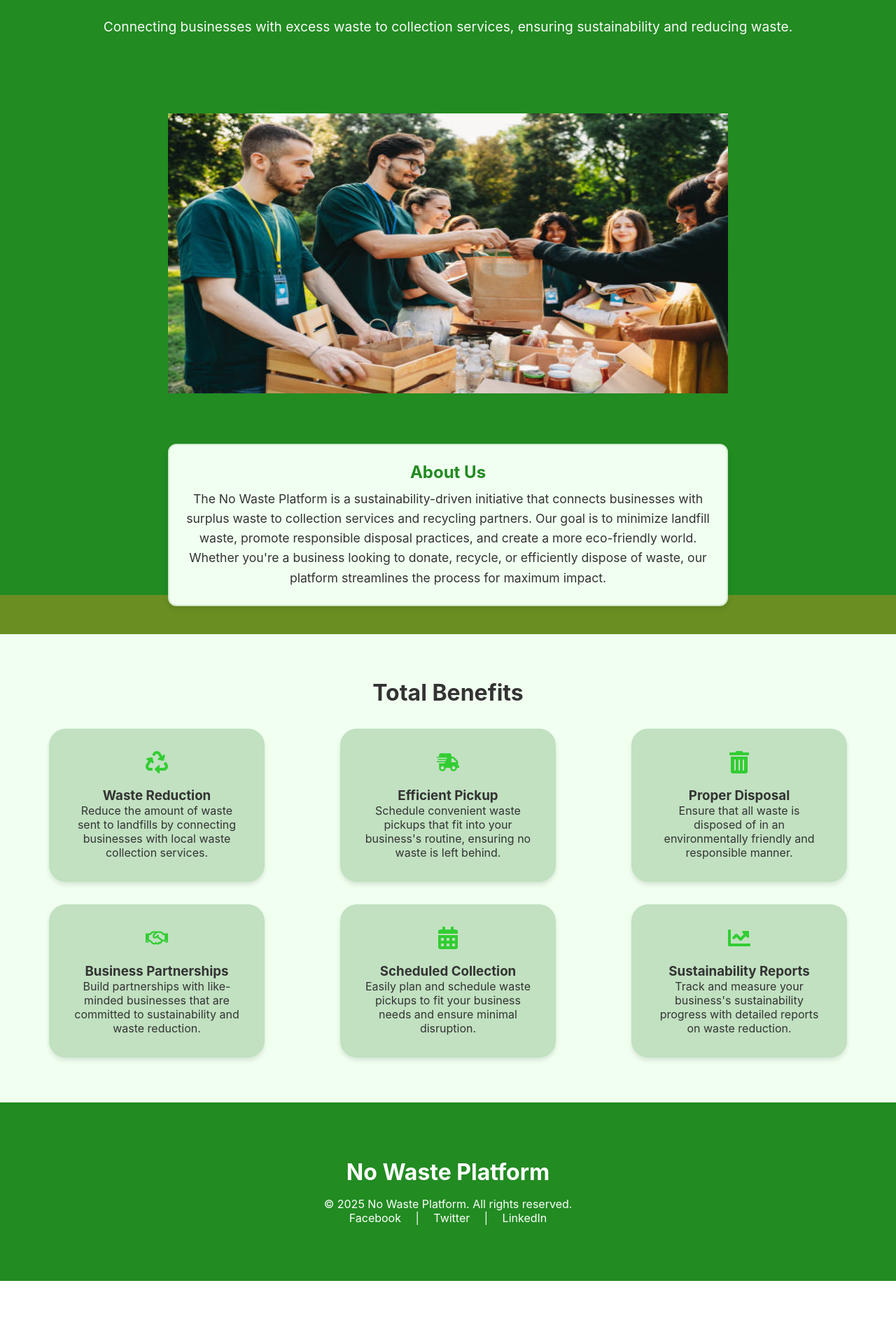
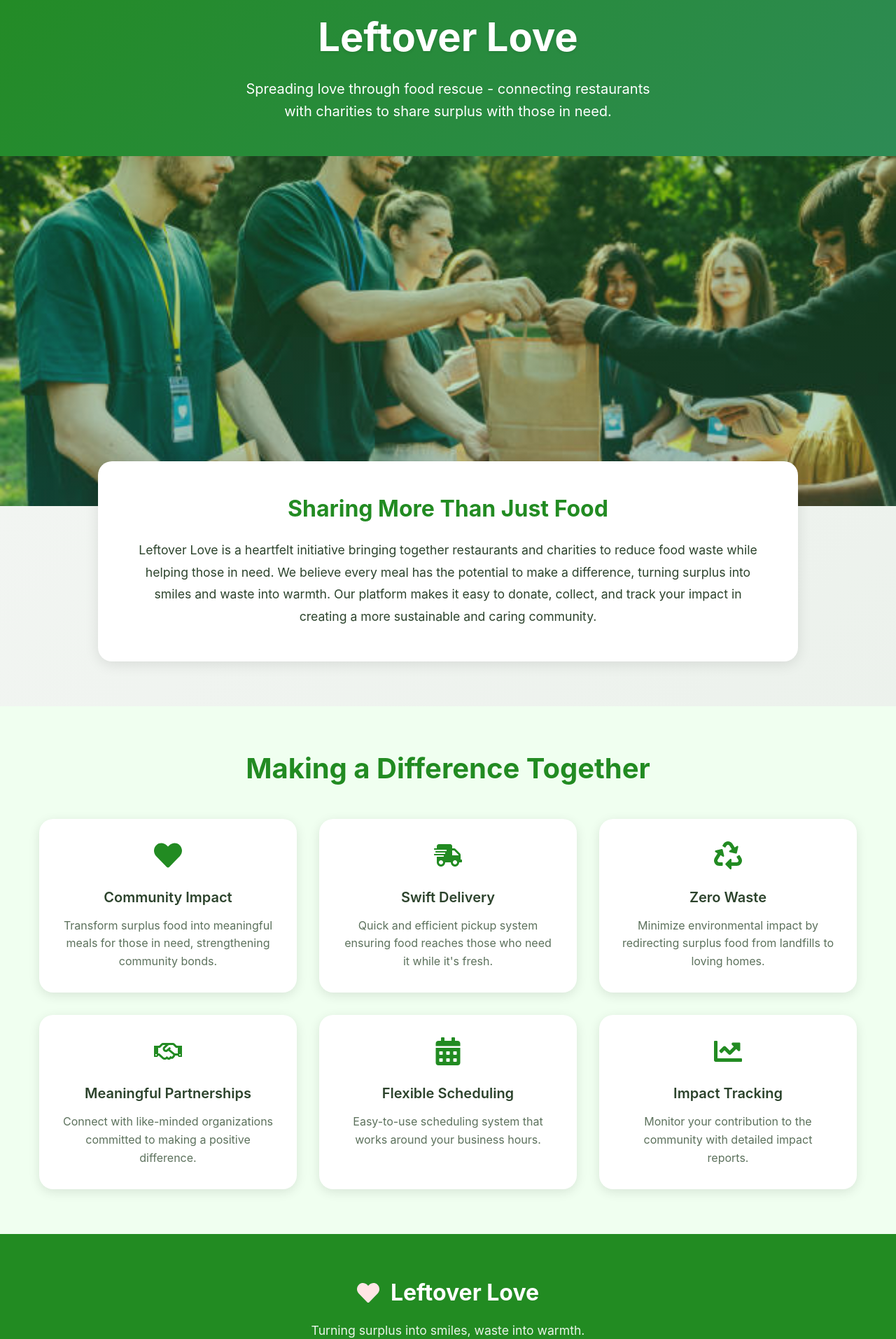
Before and after one commit to kendymann/leftover-love, a Next.js app in the folder frontend/nowastewebapp/: page /landing in a window 1280 px wide. Shown: the part 129-2042 px from the top of the page at 70% size. Before the commit the page ends 1959 px from the top, so only its background shows below. Built offline with nearby package versions, Linux system fonts and the light colour scheme.

Commit message:
finished frontend

```diff
--- a/frontend/nowastewebapp/src/app/landing/page.js
+++ b/frontend/nowastewebapp/src/app/landing/page.js
@@ -3,83 +3,87 @@
 import Image from "next/image";
 import styles from "./page.module.css";
 import Navbar from "../components/navbar";
-import { FaRecycle, FaShippingFast, FaTrashAlt, FaRegHandshake, FaCalendarAlt, FaChartLine } from "react-icons/fa";
+import { FaRecycle, FaShippingFast, FaTrashAlt, FaRegHandshake, FaCalendarAlt, FaChartLine, FaHeart } from "react-icons/fa";
 
 export default function Home() {
   return (
-
     <div className={styles.pageWrapper}>
-        {/* Navbar */}
-        <Navbar />
+      <Navbar />
 
       {/* Hero Section */}
       <section className={styles.hero}>
-        <h1>No Waste Platform</h1>
-        <p>
-          Connecting businesses with excess waste to collection services, ensuring sustainability and reducing waste.
-        </p>
+        <div className={styles.heroContent}>
+          <FaHeart className={styles.heartIcon} />
+          <h1>Leftover Love</h1>
+          <p>
+            Spreading love through food rescue - connecting restaurants with charities to share surplus with those in need.
+          </p>
+        </div>
       </section>
 
       {/* Image Section */}
       <section className={styles.imageSection}>
-        <Image src="/donations.jpg" alt="Donations" width={800} height={400} className={styles.image} />
+        <div className={styles.imageWrapper}>
+          <Image src="/donations.jpg" alt="Food Donations" width={800} height={400} className={styles.image} />
+          <div className={styles.imageOverlay}></div>
+        </div>
       </section>
 
       {/* About Us Section */}
       <section className={styles.aboutUs}>
-        <h2>About Us</h2>
+        <h2>Sharing More Than Just Food</h2>
         <p>
-          The No Waste Platform is a sustainability-driven initiative that connects businesses with surplus waste
-          to collection services and recycling partners. Our goal is to minimize landfill waste, promote responsible
-          disposal practices, and create a more eco-friendly world. Whether you're a business looking to donate, recycle,
-          or efficiently dispose of waste, our platform streamlines the process for maximum impact.
+          Leftover Love is a heartfelt initiative bringing together restaurants and charities to reduce food waste
+          while helping those in need. We believe every meal has the potential to make a difference, turning
+          surplus into smiles and waste into warmth. Our platform makes it easy to donate, collect, and track
+          your impact in creating a more sustainable and caring community.
         </p>
       </section>
 
       {/* Benefits Section */}
       <section className={styles.benefits}>
-        <h2>Total Benefits</h2>
+        <h2>Making a Difference Together</h2>
         <div className={styles.benefitsGrid}>
           <div className={styles.benefitBox}>
-            <FaRecycle className={styles.icon} />
-            <h3>Waste Reduction</h3>
+            <FaHeart className={styles.icon} />
+            <h3>Community Impact</h3>
             <p>
-              Reduce the amount of waste sent to landfills by connecting businesses with local waste collection services.
+              Transform surplus food into meaningful meals for those in need, strengthening community bonds.
             </p>
           </div>
           <div className={styles.benefitBox}>
             <FaShippingFast className={styles.icon} />
-            <h3>Efficient Pickup</h3>
+            <h3>Swift Delivery</h3>
             <p>
-              Schedule convenient waste pickups that fit into your business's routine, ensuring no waste is left behind.
+              Quick and efficient pickup system ensuring food reaches those who need it while it's fresh.
             </p>
           </div>
           <div className={styles.benefitBox}>
-            <FaTrashAlt className={styles.icon} />
-            <h3>Proper Disposal</h3>
+            <FaRecycle className={styles.icon} />
+            <h3>Zero Waste</h3>
             <p>
-              Ensure that all waste is disposed of in an environmentally friendly and responsible manner.
+              Minimize environmental impact by redirecting surplus food from landfills to loving homes.
             </p>
           </div>
           <div className={styles.benefitBox}>
             <FaRegHandshake className={styles.icon} />
-            <h3>Business Partnerships</h3>
+            <h3>Meaningful Partnerships</h3>
             <p>
-              Build partnerships with like-minded businesses that are committed to sustainability and waste reduction.
+              Connect with like-minded organizations committed to making a positive difference.
             </p>
           </div>
           <div className={styles.benefitBox}>
             <FaCalendarAlt className={styles.icon} />
-            <h3>Scheduled Collection</h3>
+            <h3>Flexible Scheduling</h3>
             <p>
-              Easily plan and schedule waste pickups to fit your business needs and ensure minimal disruption.
+              Easy-to-use scheduling system that works around your business hours.
             </p>
           </div>
           <div className={styles.benefitBox}>
             <FaChartLine className={styles.icon} />
-            <h3>Sustainability Reports</h3>
+            <h3>Impact Tracking</h3>
             <p>
-              Track and measure your business's sustainability progress with detailed reports on waste reduction.
+              Monitor your contribution to the community with detailed impact reports.
             </p>
           </div>
         </div>
@@ -88,11 +92,15 @@ export default function Home() {
       {/* Footer */}
       <footer className={styles.footer}>
         <div className={styles.footerContent}>
-          <h2>No Waste Platform</h2>
-          <p>&copy; 2025 No Waste Platform. All rights reserved.</p>
+          <div className={styles.footerLogo}>
+            <FaHeart className={styles.footerIcon} />
+            <h2>Leftover Love</h2>
+          </div>
+          <p>Turning surplus into smiles, waste into warmth.</p>
           <div className={styles.socialLinks}>
             <a href="#">Facebook</a> | <a href="#">Twitter</a> | <a href="#">LinkedIn</a>
           </div>
+          <p className={styles.copyright}>&copy; 2024 Leftover Love. All rights reserved.</p>
         </div>
       </footer>
     </div>
--- a/frontend/nowastewebapp/src/app/landing/page.module.css
+++ b/frontend/nowastewebapp/src/app/landing/page.module.css
@@ -1,37 +1,148 @@
-
 /* General Page Styling */
 .pageWrapper {
     min-height: 100vh;
     display: flex;
     flex-direction: column;
     align-items: center;
-    background: linear-gradient(to bottom, #228B22 50%, #6B8E23 50%);
-    color: #333333;
+    background: linear-gradient(135deg, #F5F7F5, #E8EFE8);
+    color: #2C432C;
     font-family: "Inter", sans-serif;
   }
 
   /* Hero Section */
   .hero {
+    width: 100%;
     text-align: center;
     padding: 5rem 2rem;
-    color: #F9F9F9;
+    background: linear-gradient(135deg, #228B22, #2E8B57);
+    position: relative;
+    overflow: hidden;
+  }
+
+  .heroContent {
+    max-width: 800px;
+    margin: 0 auto;
+    position: relative;
+    z-index: 2;
+  }
+
+  .heartIcon {
+    font-size: 3rem;
+    color: #FFE5E5;
+    margin-bottom: 1rem;
+    animation: pulse 2s infinite;
   }
 
   .hero h1 {
-    font-size: 3rem;
+    font-size: 3.5rem;
     font-weight: bold;
+    color: #FFFFFF;
+    margin-bottom: 1.5rem;
+    text-shadow: 0 2px 4px rgba(0, 0, 0, 0.1);
   }
 
   .hero p {
-    font-size: 1.2rem;
-    margin-top: 1rem;
+    font-size: 1.25rem;
+    color: #FFFFFF;
+    margin-bottom: 2rem;
+    line-height: 1.6;
+    max-width: 600px;
+    margin-left: auto;
+    margin-right: auto;
+  }
+
+  .heroButtons {
+    display: flex;
+    gap: 1rem;
+    justify-content: center;
+    margin-top: 2rem;
+  }
+
+  .primaryButton, .secondaryButton {
+    padding: 1rem 2rem;
+    border-radius: 50px;
+    font-weight: 600;
+    font-size: 1.1rem;
+    transition: all 0.3s ease;
+    cursor: pointer;
+  }
+
+  .primaryButton {
+    background: #FFFFFF;
+    color: #228B22;
+    border: none;
+  }
+
+  .primaryButton:hover {
+    transform: translateY(-2px);
+    box-shadow: 0 4px 12px rgba(255, 255, 255, 0.2);
+  }
+
+  .secondaryButton {
+    background: transparent;
+    color: #FFFFFF;
+    border: 2px solid #FFFFFF;
+  }
+
+  .secondaryButton:hover {
+    background: rgba(255, 255, 255, 0.1);
+    transform: translateY(-2px);
   }
 
   /* Image Section */
   .imageSection {
-    display: flex;
-    justify-content: center;
-    padding: 2rem;
+    width: 100%;
+    padding: 0;
+    position: relative;
+    margin-top: -4rem;
+    z-index: 1;
+  }
+
+  .imageWrapper {
+    position: relative;
+    width: 100%;
+    height: 500px;
+  }
+
+  .image {
+    width: 100%;
+    height: 100%;
+    object-fit: cover;
+  }
+
+  .imageOverlay {
+    position: absolute;
+    top: 0;
+    left: 0;
+    right: 0;
+    bottom: 0;
+    background: linear-gradient(to bottom, rgba(34, 139, 34, 0.3), rgba(46, 139, 87, 0.3));
+  }
+
+  /* About Us Section */
+  .aboutUs {
+    background-color: #FFFFFF;
+    border-radius: 20px;
+    padding: 3rem;
+    margin: -4rem 2rem 4rem;
+    max-width: 1000px;
+    text-align: center;
+    box-shadow: 0 4px 20px rgba(0, 0, 0, 0.1);
+    position: relative;
+    z-index: 2;
+  }
+
+  .aboutUs h2 {
+    color: #228B22;
+    font-size: 2rem;
+    margin-bottom: 1.5rem;
+    font-weight: bold;
+  }
+
+  .aboutUs p {
+    color: #2C432C;
+    font-size: 1.1rem;
+    line-height: 1.8;
   }
 
   /* Benefits Section */
@@ -43,31 +154,49 @@
   }
 
   .benefits h2 {
-    font-size: 2rem;
+    font-size: 2.5rem;
     font-weight: bold;
-    margin-bottom: 2rem;
+    color: #228B22;
+    margin-bottom: 3rem;
   }
 
   .benefitsGrid {
     display: grid;
-    grid-template-columns: repeat(3, 1fr);
+    grid-template-columns: repeat(auto-fit, minmax(300px, 1fr));
     gap: 2rem;
-    justify-items: center;
+    max-width: 1200px;
+    margin: 0 auto;
+    padding: 0 1rem;
   }
 
   .benefitBox {
-    background: #C1E1C1;
+    background: #FFFFFF;
     padding: 2rem;
-    border-radius: 1.5rem;
-    box-shadow: 0 4px 6px rgba(0, 0, 0, 0.1);
-    text-align: center;
-    width: 80%;
+    border-radius: 20px;
+    box-shadow: 0 4px 16px rgba(0, 0, 0, 0.1);
+    transition: transform 0.3s ease;
+  }
+
+  .benefitBox:hover {
+    transform: translateY(-5px);
   }
 
   .icon {
-    font-size: 2rem;
+    font-size: 2.5rem;
+    color: #228B22;
+    margin-bottom: 1.5rem;
+  }
+
+  .benefitBox h3 {
+    color: #2C432C;
+    font-size: 1.25rem;
+    font-weight: 600;
     margin-bottom: 1rem;
-    color: #32CD32;
+  }
+
+  .benefitBox p {
+    color: #5C715C;
+    line-height: 1.6;
   }
 
   /* Footer */
@@ -76,52 +205,97 @@
     background: #228B22;
     color: white;
     text-align: center;
-    padding: 5rem 2rem;
+    padding: 4rem 2rem;
+  }
+
+  .footerContent {
+    max-width: 800px;
+    margin: 0 auto;
+  }
+
+  .footerLogo {
+    display: flex;
+    align-items: center;
+    justify-content: center;
+    gap: 1rem;
+    margin-bottom: 1.5rem;
+  }
+
+  .footerIcon {
+    font-size: 2rem;
+    color: #FFE5E5;
   }
 
   .footer h2 {
     font-size: 2rem;
     font-weight: bold;
+    margin: 0;
   }
 
   .footer p {
-    font-size: 1rem;
-    margin-top: 1rem;
+    font-size: 1.1rem;
+    margin: 1rem 0;
+    color: rgba(255, 255, 255, 0.9);
+  }
+
+  .socialLinks {
+    margin: 2rem 0;
   }
 
   .socialLinks a {
     color: white;
     text-decoration: none;
     margin: 0 1rem;
+    font-weight: 500;
+    transition: color 0.3s ease;
   }
 
   .socialLinks a:hover {
-    text-decoration: underline;
+    color: #FFE5E5;
   }
 
-  .aboutUs {
-    background-color: #F0FFF0; /* Pale Green */
-    border: 2px solid #D0EAD0; /* Soft Green */
-    border-radius: 12px;
-    padding: 24px;
-    margin: 40px auto;
-    max-width: 800px;
-    text-align: center;
-    box-shadow: 0 4px 10px rgba(0, 0, 0, 0.1);
-    display: flex;
-    flex-direction: column;
-    align-items: center;
-    justify-content: center;
-    position: relative;
+  .copyright {
+    font-size: 0.9rem;
+    color: rgba(255, 255, 255, 0.7);
   }
 
-  .aboutUs h2 {
-    color: #228B22; /* Forest Green */
-    margin-bottom: 10px;
+  @keyframes pulse {
+    0% {
+      transform: scale(1);
+    }
+    50% {
+      transform: scale(1.1);
+    }
+    100% {
+      transform: scale(1);
+    }
   }
 
-  .aboutUs p {
-    color: #333333; /* Charcoal Grey */
-    font-size: 1.1rem;
-    line-height: 1.6;
+  /* Responsive Design */
+  @media (max-width: 768px) {
+    .hero h1 {
+      font-size: 2.5rem;
+    }
+
+    .hero p {
+      font-size: 1.1rem;
+    }
+
+    .heroButtons {
+      flex-direction: column;
+      align-items: center;
+    }
+
+    .aboutUs {
+      margin: -2rem 1rem 2rem;
+      padding: 2rem;
+    }
+
+    .benefitsGrid {
+      grid-template-columns: 1fr;
+    }
+
+    .imageWrapper {
+      height: 300px;
+    }
   }
```
Also changed, not shown: frontend/nowastewebapp/src/app/dashboards/Restaurant/page.js (+80 -22 lines), frontend/nowastewebapp/src/app/dashboards/Restaurant/page.module.css (+48 -15 lines).
